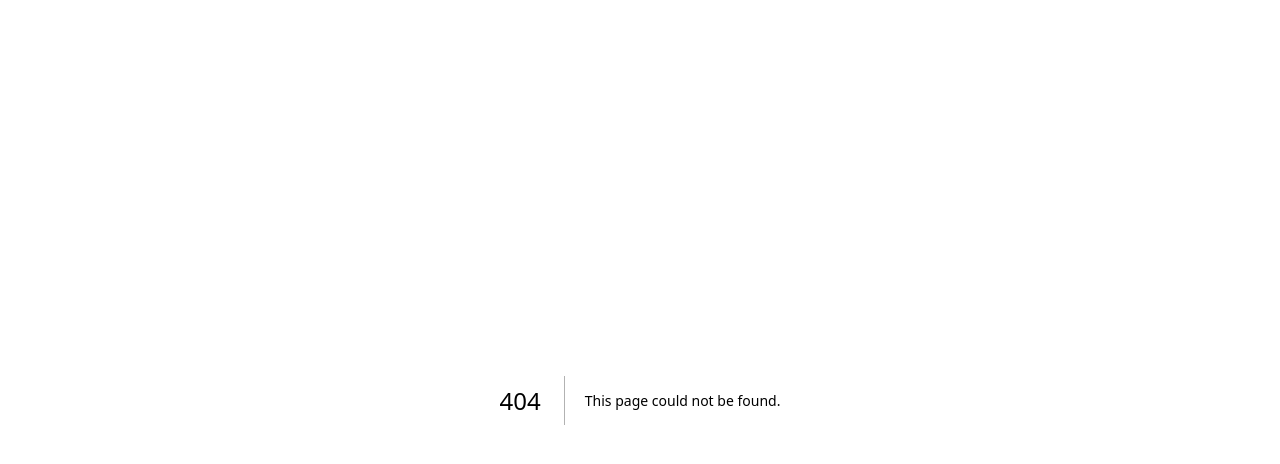
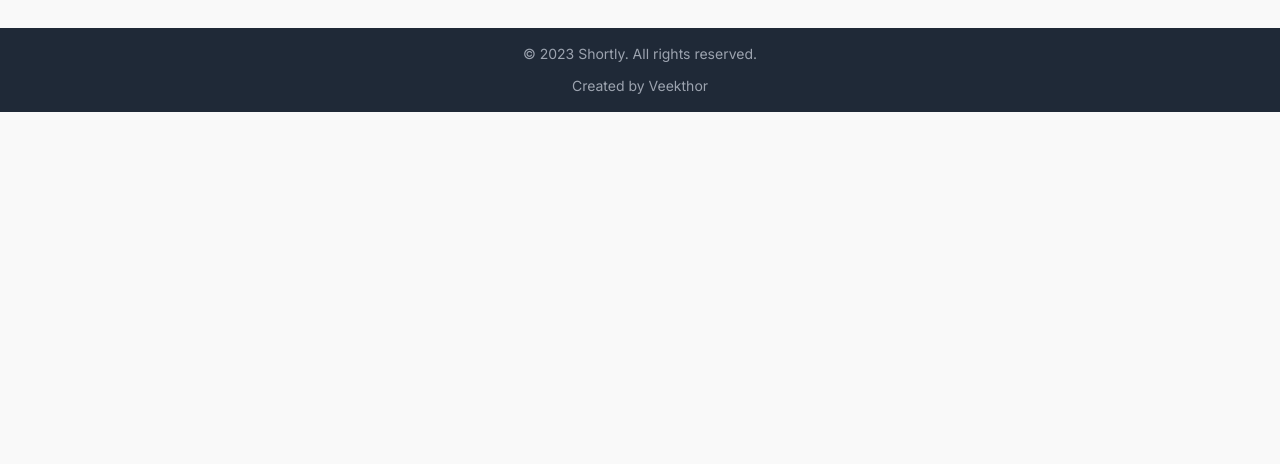
Before and after one commit to Veekthor01/URL-Shortener, a Next.js app in the folder Client/: page /Footer in a window 1280 px wide. Before the commit this address had no page. Shown: the top 464 px of the page. Built offline with nearby package versions, Linux system fonts and the light colour scheme.

Commit message:
footer page file

```diff
--- /dev/null
+++ b/Client/src/app/Footer/page.js
@@ -0,0 +1,16 @@
+import React from 'react';
+
+export default function Footer () {
+    return (
+        <footer className="bg-gray-800 py-4 mt-7">
+            <div className="container mx-auto px-4">
+                <p className="text-center text-gray-400 text-sm mb-3">
+                    &copy; 2023 Shortly. All rights reserved.
+                </p>
+                <p className="text-center text-gray-400 text-sm">
+                    Created by Veekthor
+                </p>
+            </div>
+        </footer>
+    );
+};
```
